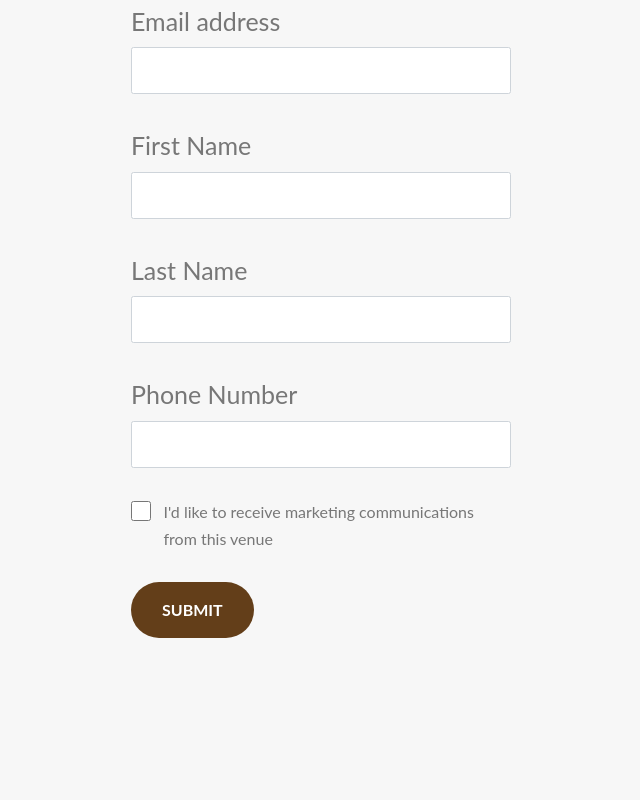
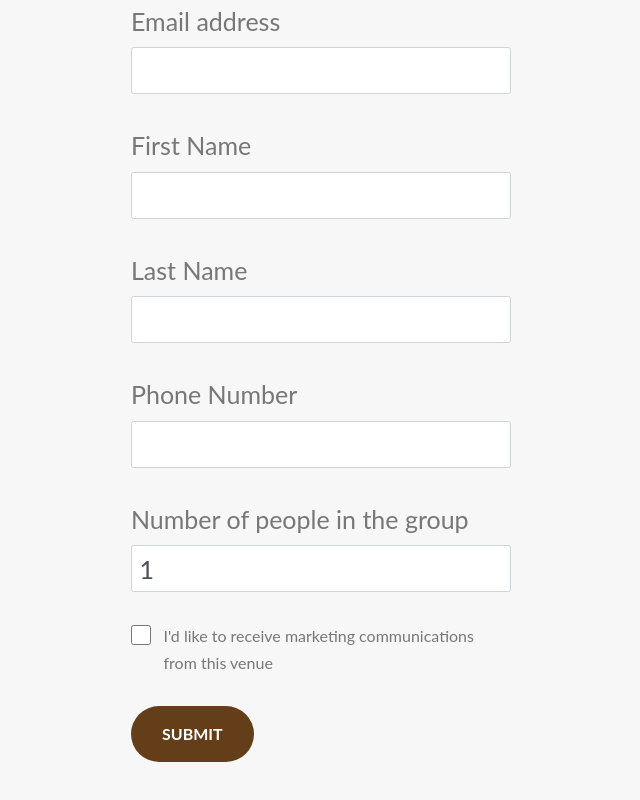
Before and after one commit to ntamruksa/thainine, a Next.js app: page /covid in a window 1280 px wide. Shown: the part 670-1470 px from the top of the page, without its empty margins (319-959 px from the left). Built offline with nearby package versions, Linux system fonts and the light colour scheme.

Commit message:
add party number to covid form

```diff
--- a/pages/covid.js
+++ b/pages/covid.js
@@ -12,6 +12,7 @@
   const [lastName, setLastName] = useState('')
   const [phone, setPhone] = useState('')
   const [optIn, setOptIn] = useState(false)
+  const [party, setParty] = useState(1)
   const handleInputChange = (e) => {
     const value = e.target.value
     if (e.target.id === 'formBasicEmail') {
@@ -24,11 +25,13 @@
       setPhone(value)
     } else if (e.target.id === 'formBasicOptIn') {
       setOptIn(e.target.checked)
+    } else if (e.target.id === 'formParty') {
+      setParty(value)
     }
   }
   const handleSubmitForm = (e) => {
     e.preventDefault()
-    const data ={email, firstName, lastName, phone, optIn, date: new Date()}
+    const data ={email, firstName, lastName, phone, optIn, party, date: new Date()}
     const payload ={text: JSON.stringify(data), channel: 'thainine'}
     fetch(process.env.NEXT_PUBLIC_SLACK_HOOK_URL, {
       method: 'post',
@@ -89,6 +92,15 @@
               onChange={handleInputChange}
             />
           </Form.Group>
+          <Form.Group controlId='formParty' className='u-margin-bottom-med'>
+            <Form.Label>Number of people in the group</Form.Label>
+            <Form.Control
+              className='paragraph-secondary'
+              type='number'
+              defaultValue='1'
+              onChange={handleInputChange}
+            />
+          </Form.Group>
           <Form.Group
             controlId='formBasicOptIn'
             className='u-margin-bottom-med'>
```
